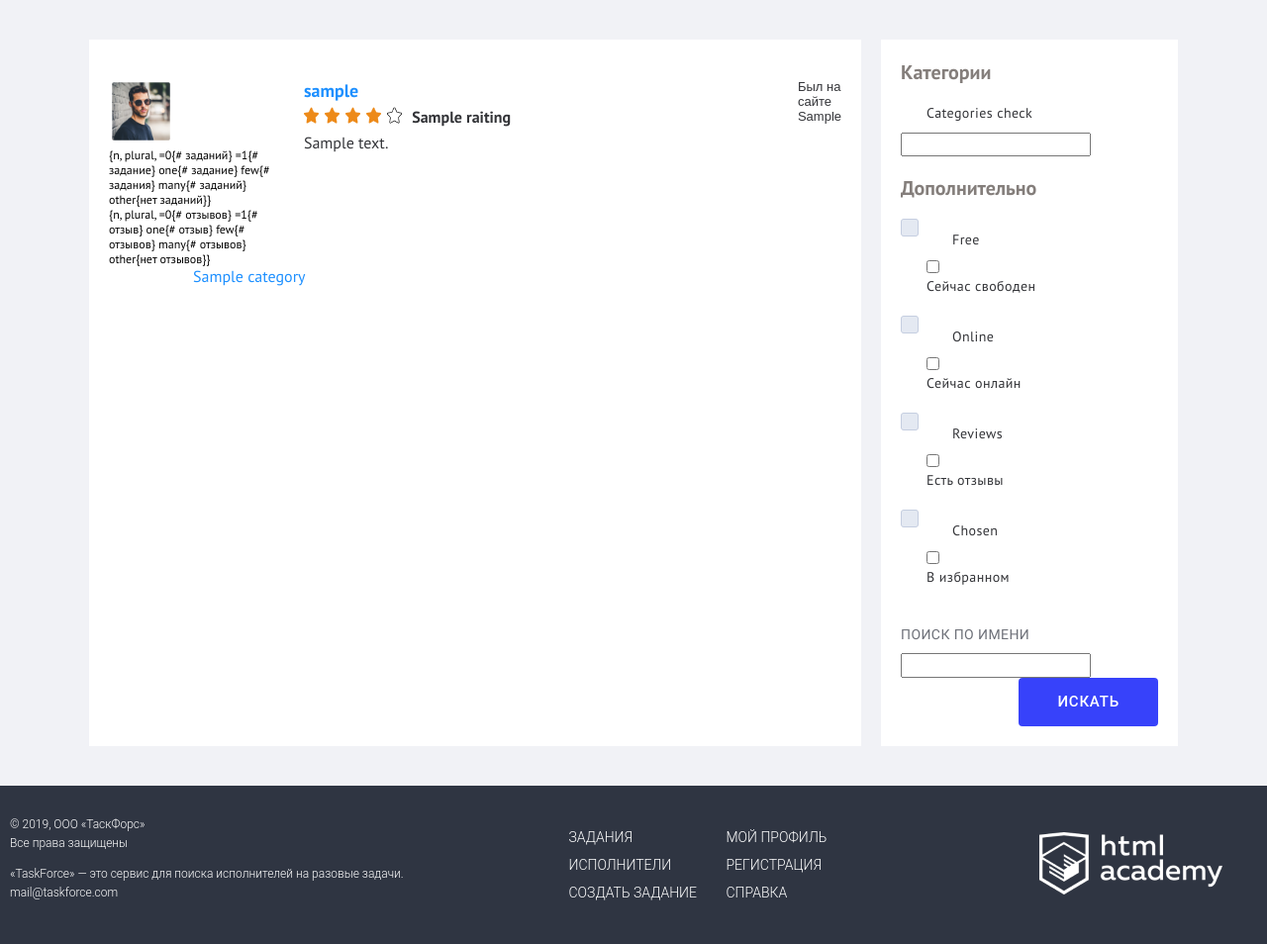
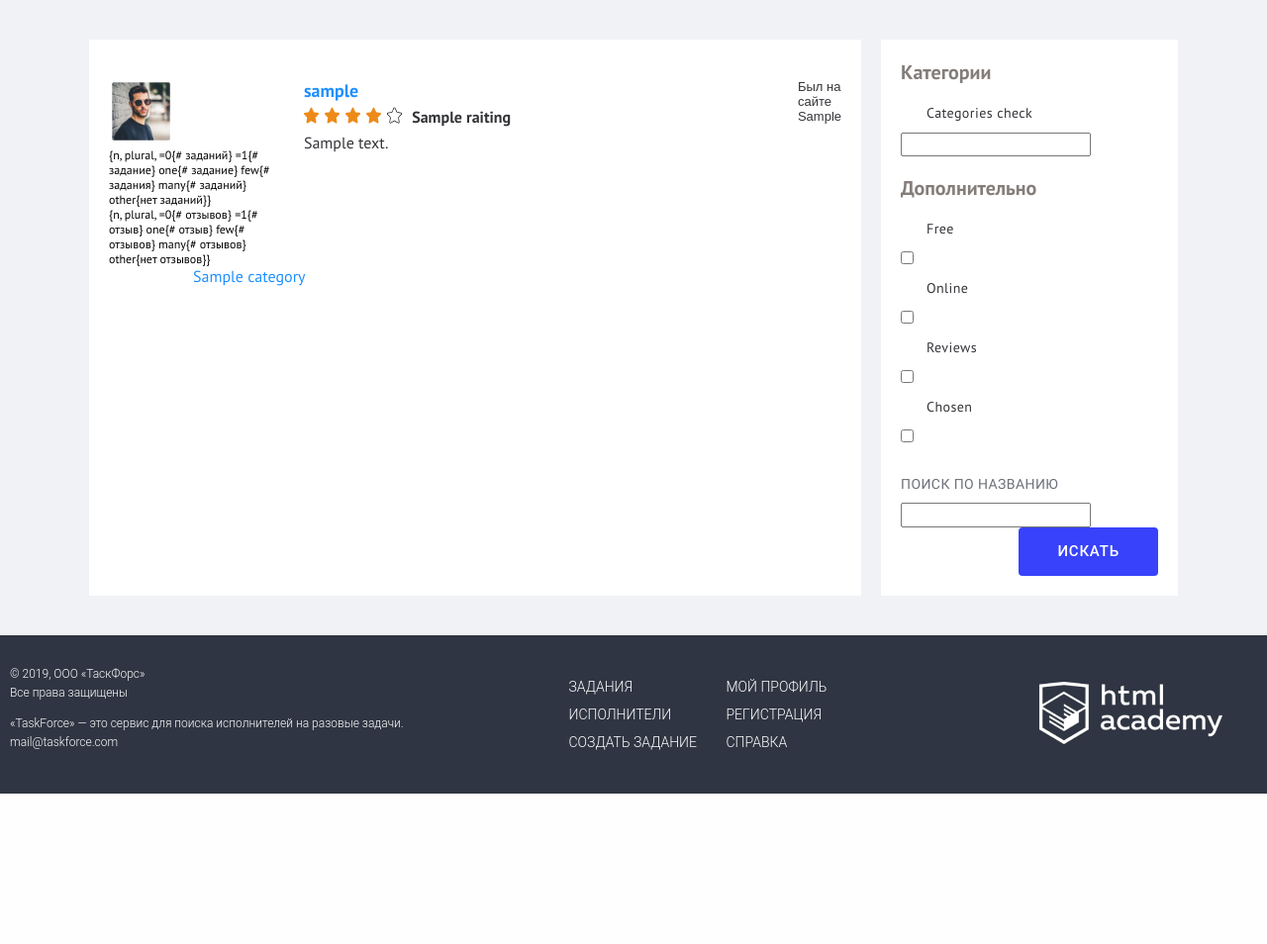
Before and after one commit to oegir/831257-task-force-1, a Yii app: template frontend/views/users/index.php in a window 1280 px wide. Shown: the part 79-1033 px from the top of the page at 99% size. After the commit the page ends 881 px from the top, so only its background shows below. Run offline with PHP 8.4 and a stand-in for Yii, Linux system fonts and the light colour scheme; the template is opened without the code that fills it: most values are stand-ins (such as "Sample title", 1, 10 or a date in 2020); form fields are guessed from the names that the template uses; some libraries are stand-ins or nearby versions.

Commit message:
module6-task1.Доработка

```diff
--- a/frontend/views/users/index.php
+++ b/frontend/views/users/index.php
@@ -75,52 +75,49 @@
         <fieldset class='search-task__categories'>
           <legend>Дополнительно</legend>
           <div>
-                <label class="checkbox__legend">
             <?= $form->field($model, 'free')->checkbox([
                   'class' => 'visually-hidden checkbox__input',
-                        'label' => null
+                  'label' => '<span>Сейчас свободен</span>',
+                  'labelOptions' => ['class' => 'checkbox__legend']
                   ]
-                        ); ?>
-                    <span>Сейчас свободен</span>
-                </label>
+                );
+            ?>
           </div>
           <div>
-                <label class="checkbox__legend">
             <?= $form->field($model, 'online')->checkbox([
                   'class' => 'visually-hidden checkbox__input',
-                        'label' => null]
-                        ); ?>
-                    <span>Сейчас онлайн</span>
-                </label>
+                  'label' => '<span>Сейчас онлайн</span>',
+                  'labelOptions' => ['class' => 'checkbox__legend']
+                  ]
+                );
+            ?>
           </div>
           <div>
-                <label class="checkbox__legend">
             <?= $form->field($model, 'reviews')->checkbox([
                   'class' => 'visually-hidden checkbox__input',
-                        'label' => null]
-                        ); ?>
-                    <span>Есть отзывы</span>
-                </label>
+                  'label' => '<span>Есть отзывы</span>',
+                  'labelOptions' => ['class' => 'checkbox__legend']
+                  ]
+                );
+            ?>
           </div>
           <div>
-                <label class="checkbox__legend">
             <?= $form->field($model, 'chosen')->checkbox([
                   'class' => 'visually-hidden checkbox__input',
-                        'label' => null]
-                        ); ?>
-                    <span>В избранном</span>
-                </label>
+                  'label' => '<span>В избранном</span>',
+                  'labelOptions' => ['class' => 'checkbox__legend']
+                  ]
+                );
+            ?>
           </div>
         </fieldset>
 
         <div class="field-container">
-              <label class="search-task__name">Поиск по имени</label>
-
+            <label class="search-task__name">Поиск по названию</label>
             <?= $form->field($model, 'search')->textInput([
                 'class' => "input-middle input",
                 'type' => 'search'])
                 ->label($label = false)?>
-
           </div>
 
           <button class="button" type="submit">Искать</button>
```
Also changed, not shown: frontend/views/tasks/index.php (+19 -23 lines). Lines whose indentation alone changed are shown as unchanged.
